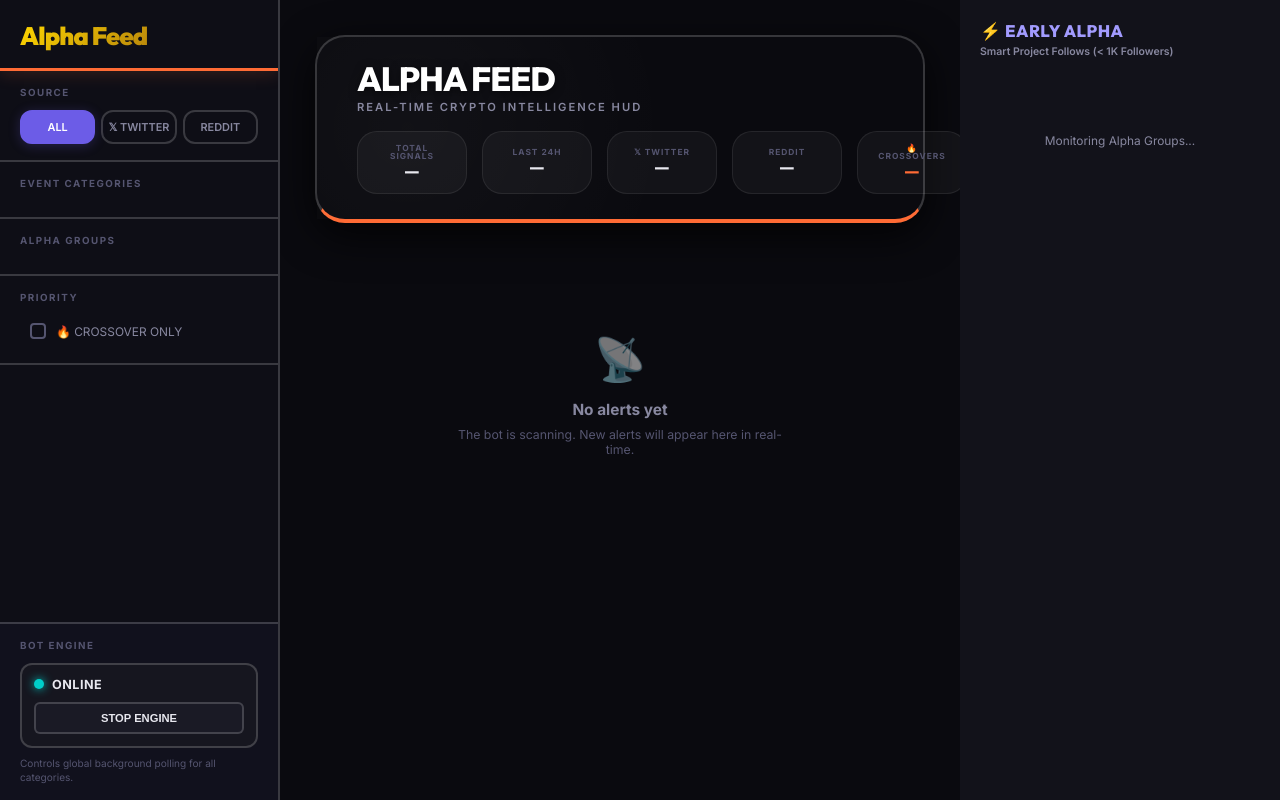
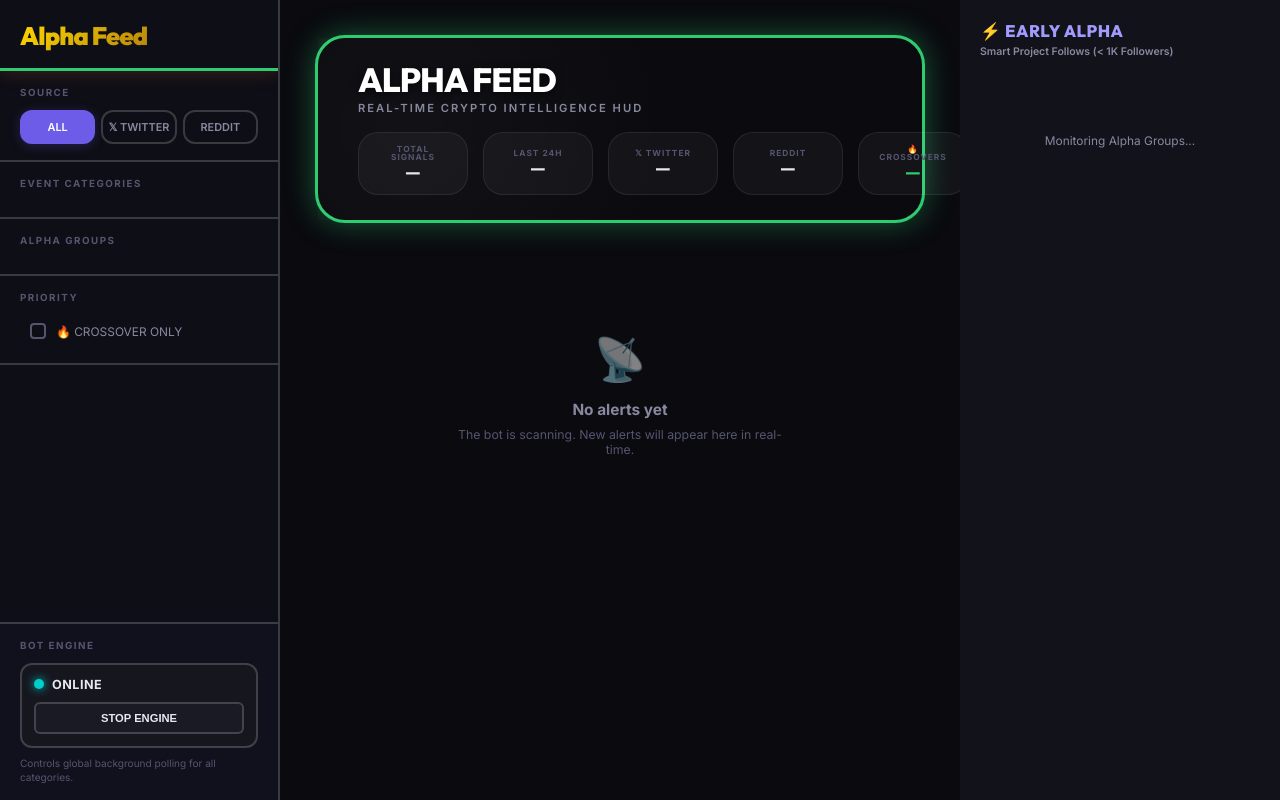
Before and after one commit to 0xRyuuki/telegram-twitter-bot, a plain HTML site: page static/index.html in a window 1280 px wide. Drawn offline with Linux system fonts and the light colour scheme; no server answers.

Commit message:
Rebrand dashboard to Neon Green Matrix theme with full glowing border

```diff
--- a/static/index.html
+++ b/static/index.html
@@ -8,7 +8,7 @@
     <link rel="preconnect" href="https://fonts.googleapis.com">
     <link rel="preconnect" href="https://fonts.gstatic.com" crossorigin>
     <link href="https://fonts.googleapis.com/css2?family=Inter:wght@400;500;600;700;800&family=Outfit:wght@500;600;700;800;900&display=swap" rel="stylesheet">
-    <link rel="stylesheet" href="/static/style.css?v=2.9">
+    <link rel="stylesheet" href="/static/style.css?v=3.8">
 </head>
 <body>
 
@@ -151,6 +151,6 @@
         </aside>
     </div>
 
-    <script src="/static/app.js?v=2.9"></script>
+    <script src="/static/app.js?v=3.8"></script>
 </body>
 </html>
--- a/static/style.css
+++ b/static/style.css
@@ -26,8 +26,8 @@
     --accent-light: #a29bfe;
 
     /* Priority */
-    --fire: #ff6b35;
-    --fire-glow: rgba(255, 107, 53, 0.3);
+    --fire: #2ecc71; /* Light Neon Green */
+    --fire-glow: rgba(46, 204, 113, 0.4);
     --blue: #0984e3; /* Bold Blue */
     --blue-glow: rgba(9, 132, 227, 0.2);
     --success: #00cec9;
@@ -340,19 +340,18 @@
 /* ============ SOFT GRAND HERO BANNER ============ */
 .hero-banner {
     background: #0a0a0f;
-    border: 2px solid var(--border); /* Full border instead of just bottom */
-    border-bottom: 4px solid var(--fire);
+    border: 3px solid var(--fire); /* Full Glowing Green Border */
     padding: 25px 40px;
     position: sticky;
-    top: 15px; /* Floating look */
+    top: 15px;
     margin: 0 15px 25px 15px;
     z-index: 100;
     display: flex;
     justify-content: space-between;
     align-items: center;
-    box-shadow: 0 12px 40px rgba(0, 0, 0, 0.8);
+    box-shadow: 0 0 30px var(--fire-glow); /* Neon Green Glow */
     min-height: 140px;
-    border-radius: 30px; /* Deep Curve */
+    border-radius: 30px;
 }
 
 .hero-bg-glow {
```
